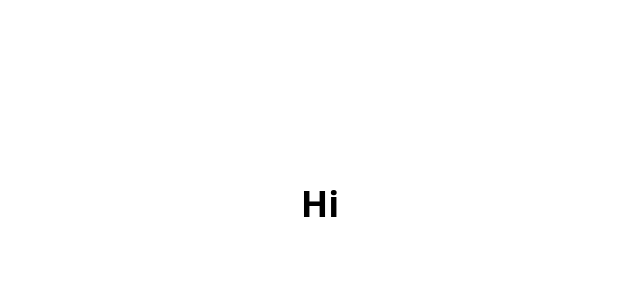
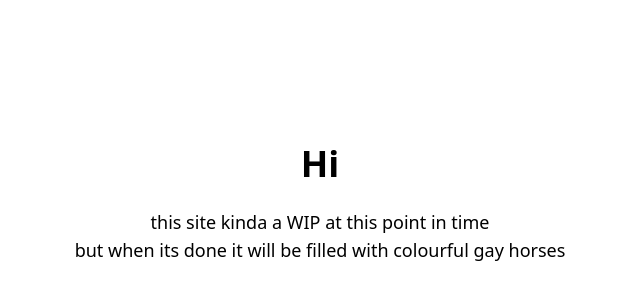
Before and after one commit to meadowsys/gay-site-gay-site, a Nuxt app: page / in a window 1280 px wide. Shown: the part 196-496 px from the top of the page, without its empty margins (320-960 px from the left). Built offline with nearby package versions, Linux system fonts and the light colour scheme.

Commit message:
add WIP note hehe

```diff
--- a/pages/index.vue
+++ b/pages/index.vue
@@ -6,8 +6,14 @@
 				<div class="flex-grow" />
 
 				<div>
-					<div class="font-bold text-4xl">
+					<div class="font-bold text-4xl text-center">
 						Hi
+					</div>
+					<br>
+					<div class="text-lg text-center">
+						this site kinda a WIP at this point in time
+						<br>
+						but when its done it will be filled with colourful gay horses
 					</div>
 				</div>
 
```
